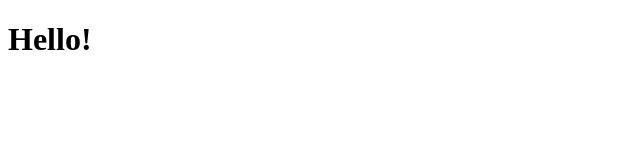
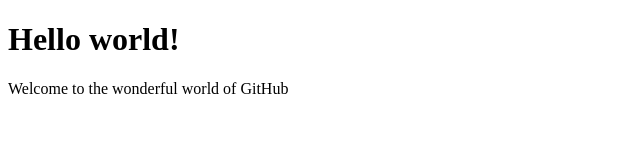
Before and after one commit to emmadema/GitFlow, a plain HTML site: page index.html in a window 1280 px wide. Shown: the whole page, without its empty margins (0-640 px from the left). Drawn offline with Linux system fonts and the light colour scheme.

Commit message:
modifies index and readme

```diff
--- a/index.html
+++ b/index.html
@@ -5,7 +5,8 @@
 	<title>Document</title>
 </head>
 <body>
-	<h1>Hello!</h1>
+	<h1>Hello world!</h1>
+	<p>Welcome to the wonderful world of GitHub</p>
 
 </body>
 </html>
```
Also changed, not shown: 1 other file.
